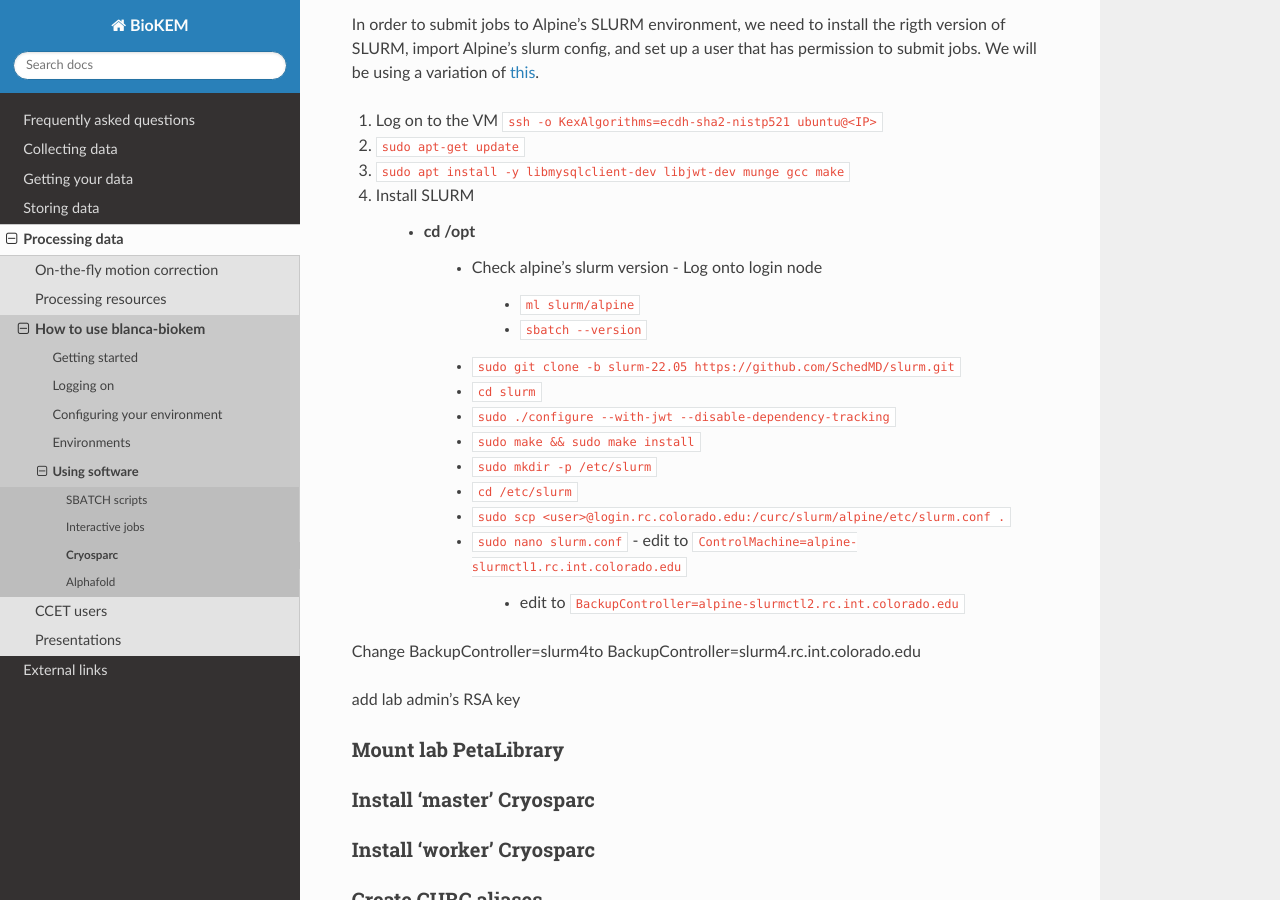
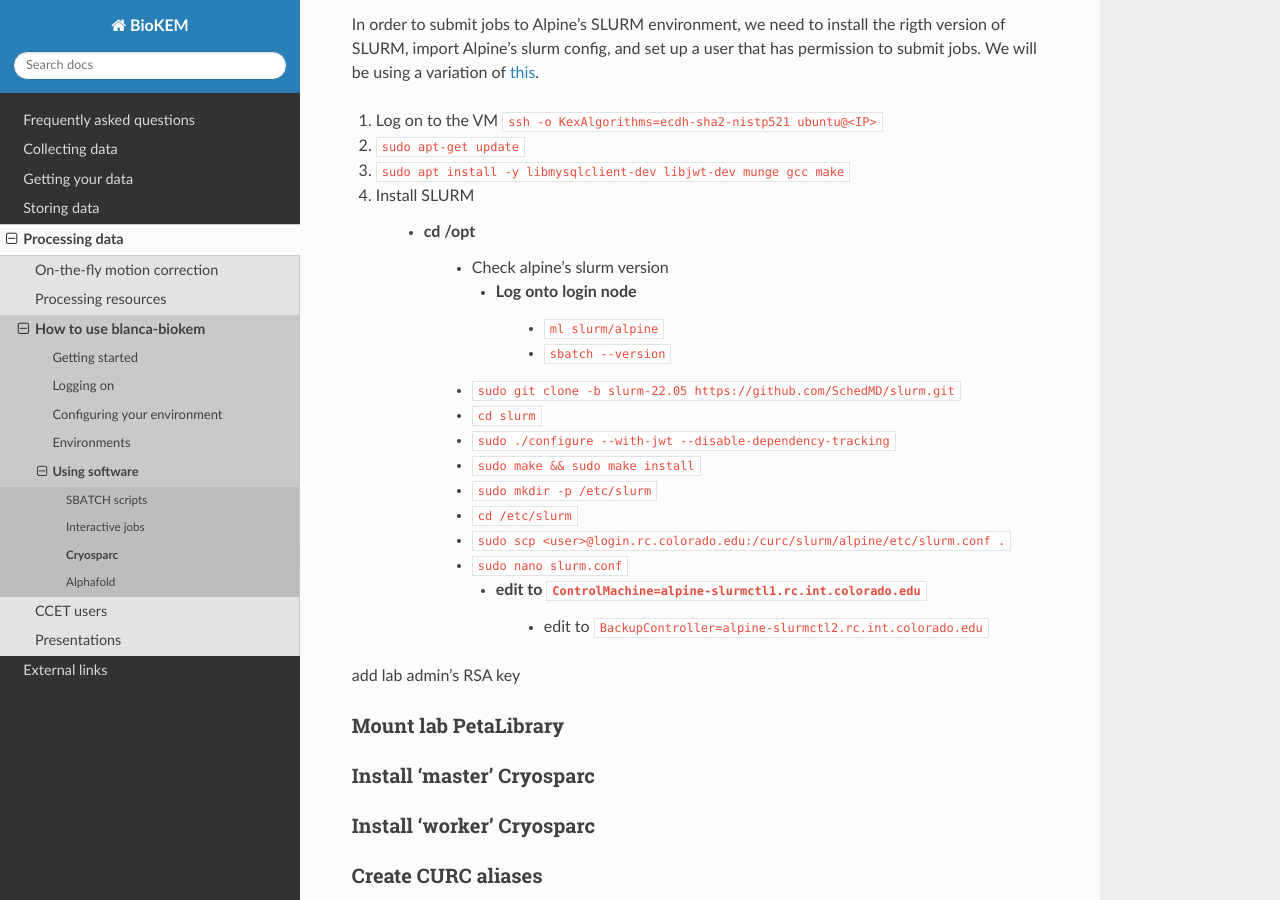
Before and after one commit to CU-BioKEM/user-guide, a Sphinx documentation site: the page built from docs/source/processing/using_software/cryosparc.rst, in a window 1280 px wide and 900 px high, scrolled down 2176 px. Built offline with Sphinx 7.4.7 and the Read the Docs theme 2.0.0, drawn with Linux system fonts in a browser that asks for light colours.

Commit message:
more cryosparc

```diff
--- a/docs/source/processing/using_software/cryosparc.rst
+++ b/docs/source/processing/using_software/cryosparc.rst
@@ -115,9 +115,11 @@ permission to submit jobs. We will be using a variation of `this <https://curc.r
 
     -	cd /opt
 		- Check alpine's slurm version
-		  - Log onto login node
-			- ``ml slurm/alpine``
-			- ``sbatch --version``
+
+  		  - Log onto login node
+  			- ``ml slurm/alpine``
+  			- ``sbatch --version``
+
 		- ``sudo git clone -b slurm-22.05 https://github.com/SchedMD/slurm.git``
 		- ``cd slurm``
 		- ``sudo ./configure --with-jwt --disable-dependency-tracking``
@@ -126,10 +128,9 @@ permission to submit jobs. We will be using a variation of `this <https://curc.r
 		- ``cd /etc/slurm``
 		- ``sudo scp <user>@login.rc.colorado.edu:/curc/slurm/alpine/etc/slurm.conf .``
 		- ``sudo nano slurm.conf``
-		  - edit to ``ControlMachine=alpine-slurmctl1.rc.int.colorado.edu``
-			- edit to ``BackupController=alpine-slurmctl2.rc.int.colorado.edu``
 
-Change BackupController=slurm4to BackupController=slurm4.rc.int.colorado.edu
+  		  - edit to ``ControlMachine=alpine-slurmctl1.rc.int.colorado.edu``
+  			- edit to ``BackupController=alpine-slurmctl2.rc.int.colorado.edu``
 
 add lab admin's RSA key
 
```
